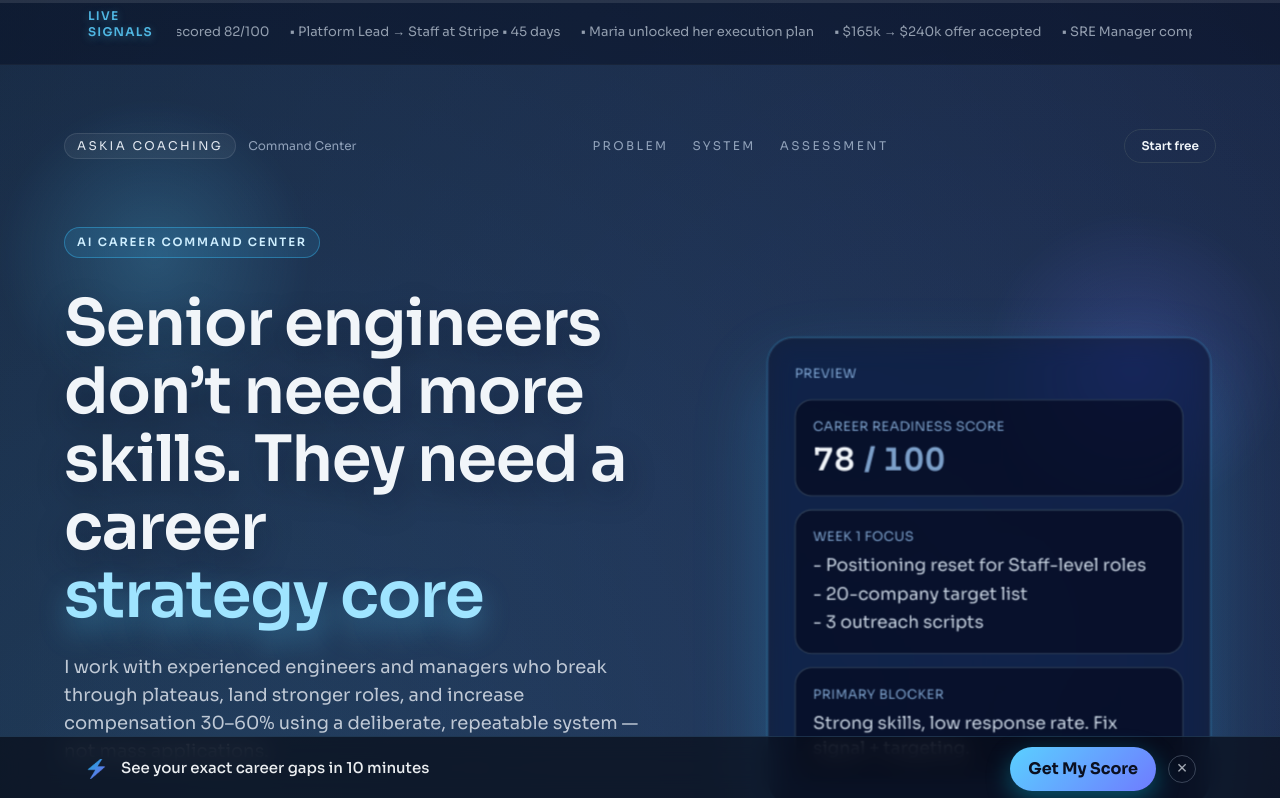
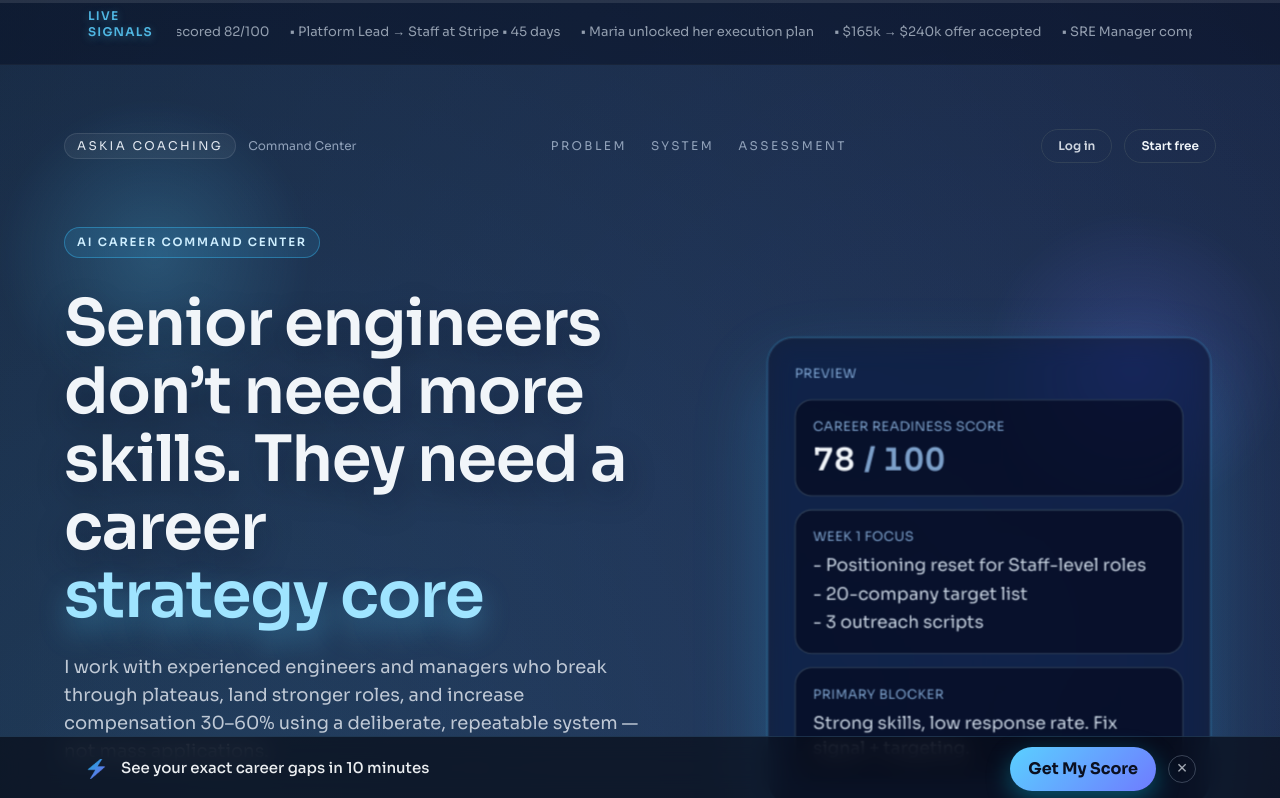
Before and after one commit to machinesandcloud/job-search-system, a Next.js app: page /job-search-system in a window 1280 px wide. Shown: the top 798 px of the page. Built offline with nearby package versions, Linux system fonts and the light colour scheme; no server answers.

Commit message:
Add home login and force fresh results

```diff
--- a/src/app/api/results/[token]/route.ts
+++ b/src/app/api/results/[token]/route.ts
@@ -7,11 +7,11 @@ export async function GET(_request: Request, { params }: { params: Promise<{ tok
   const assessment = await prisma.assessment.findUnique({
     where: { token },
   });
-  if (!assessment) return NextResponse.json({ error: "Not found" }, { status: 404 });
+  if (!assessment) return NextResponse.json({ error: "Not found" }, { status: 404, headers: { "Cache-Control": "no-store" } });
   await logEvent("results_viewed", {}, assessment.id);
   return NextResponse.json({
     assessmentId: assessment.id,
     assessment,
     purchased: assessment.hasPurchasedPro,
-  });
+  }, { headers: { "Cache-Control": "no-store" } });
 }
--- a/src/app/api/results/latest/route.ts
+++ b/src/app/api/results/latest/route.ts
@@ -5,7 +5,7 @@ import { getUserSession } from "@/lib/user-auth";
 export async function GET() {
   const session = await getUserSession();
   if (!session) {
-    return NextResponse.json({ ok: false }, { status: 401 });
+    return NextResponse.json({ ok: false }, { status: 401, headers: { "Cache-Control": "no-store" } });
   }
   const assessment = await prisma.assessment.findFirst({
     where: { userId: session.userId },
@@ -13,7 +13,7 @@ export async function GET() {
     select: { token: true },
   });
   if (!assessment) {
-    return NextResponse.json({ ok: true, token: null });
+    return NextResponse.json({ ok: true, token: null }, { headers: { "Cache-Control": "no-store" } });
   }
-  return NextResponse.json({ ok: true, token: assessment.token });
+  return NextResponse.json({ ok: true, token: assessment.token }, { headers: { "Cache-Control": "no-store" } });
 }
--- a/src/app/job-search-system/login/page.tsx
+++ b/src/app/job-search-system/login/page.tsx
@@ -32,7 +32,7 @@ export default function LoginPage() {
       const latest = await fetch("/api/results/latest");
       const latestData = await latest.json();
       if (latest.ok && latestData?.token) {
-        router.push(`/job-search-system/results/${latestData.token}`);
+        window.location.href = `/job-search-system/results/${latestData.token}`;
         return;
       }
       setNotice("No saved results yet. Start a new assessment to generate your dashboard.");
--- a/src/app/job-search-system/page.tsx
+++ b/src/app/job-search-system/page.tsx
@@ -103,6 +103,12 @@ export default function JobSearchLanding() {
             <Link href="#offer">Assessment</Link>
           </div>
           <div className="flex items-center gap-3">
+            <Link
+              href="/job-search-system/login"
+              className="rounded-full border border-slate-700 px-4 py-2 text-xs font-semibold text-slate-200/90"
+            >
+              Log in
+            </Link>
             <Link
               href="/job-search-system/start"
               data-cta="nav"
```
